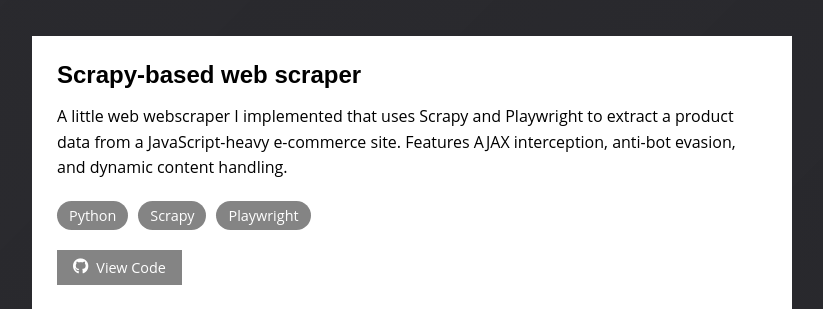
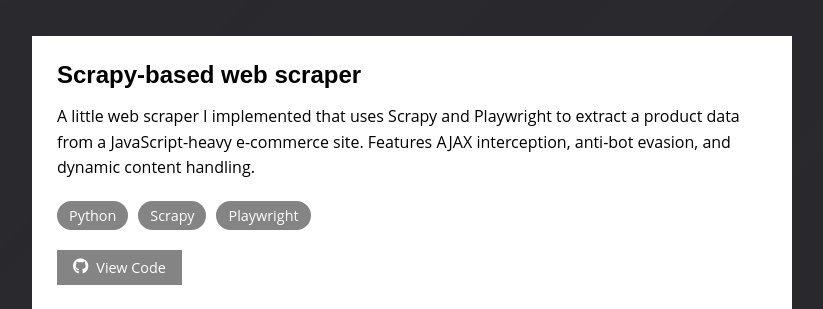
Before and after one commit to hristokbonev/hristobonev.com, a FastAPI app: page /projects/ in a window 1280 px wide. Shown: the part 179-488 px from the top of the page, without its empty margins (228-1051 px from the left). Run offline with FastAPI, Linux system fonts and the light colour scheme; parts of the project's set-up code (start-up, migrations or seed data) failed here and were passed over.

Commit message:
Update projects.html

```diff
--- a/templates/projects.html
+++ b/templates/projects.html
@@ -12,7 +12,7 @@
                 <div class="project-content">
                     <h3>Scrapy-based web scraper</h3>
                     <p class="project-description">
-                        A little web webscraper I implemented that uses Scrapy and Playwright to extract a product data from a JavaScript-heavy e-commerce site. Features AJAX interception, anti-bot evasion, and dynamic content handling.
+                        A little web scraper I implemented that uses Scrapy and Playwright to extract a product data from a JavaScript-heavy e-commerce site. Features AJAX interception, anti-bot evasion, and dynamic content handling.
 
                         <div class="project-tech-stack">
                             <span class="tech-tag">Python</span>
```
